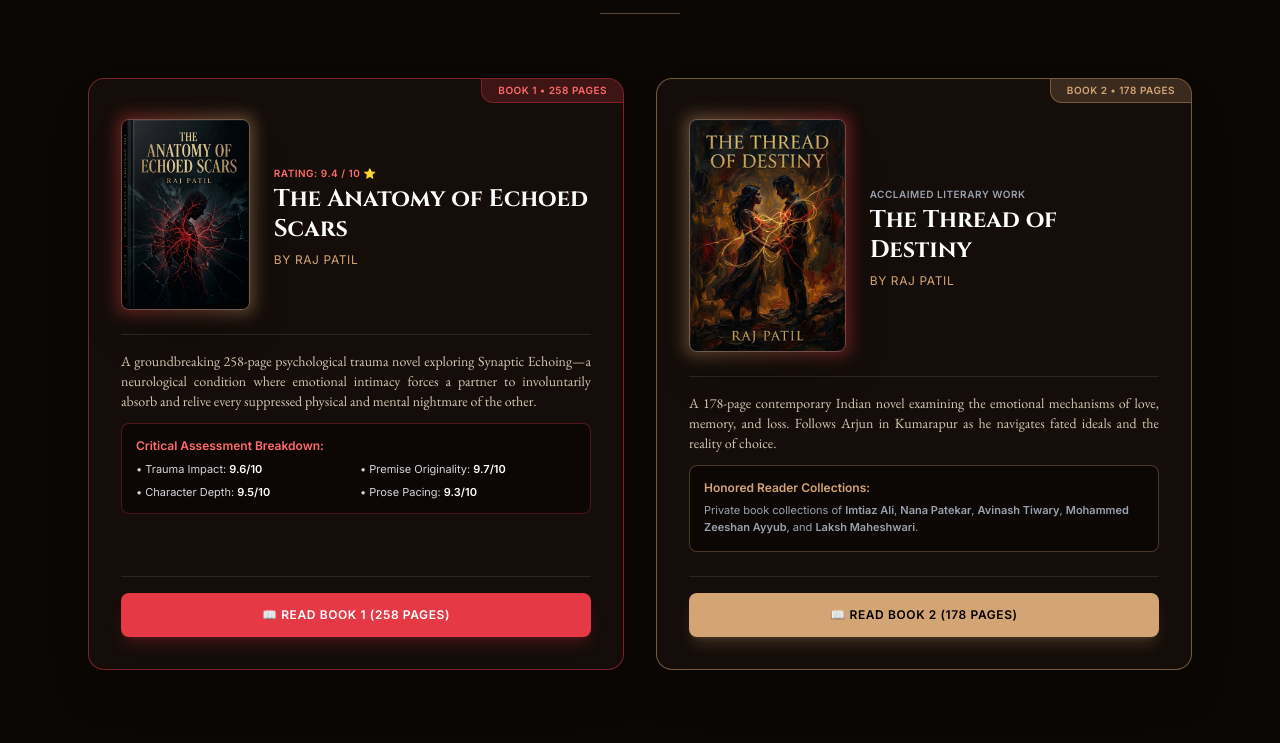
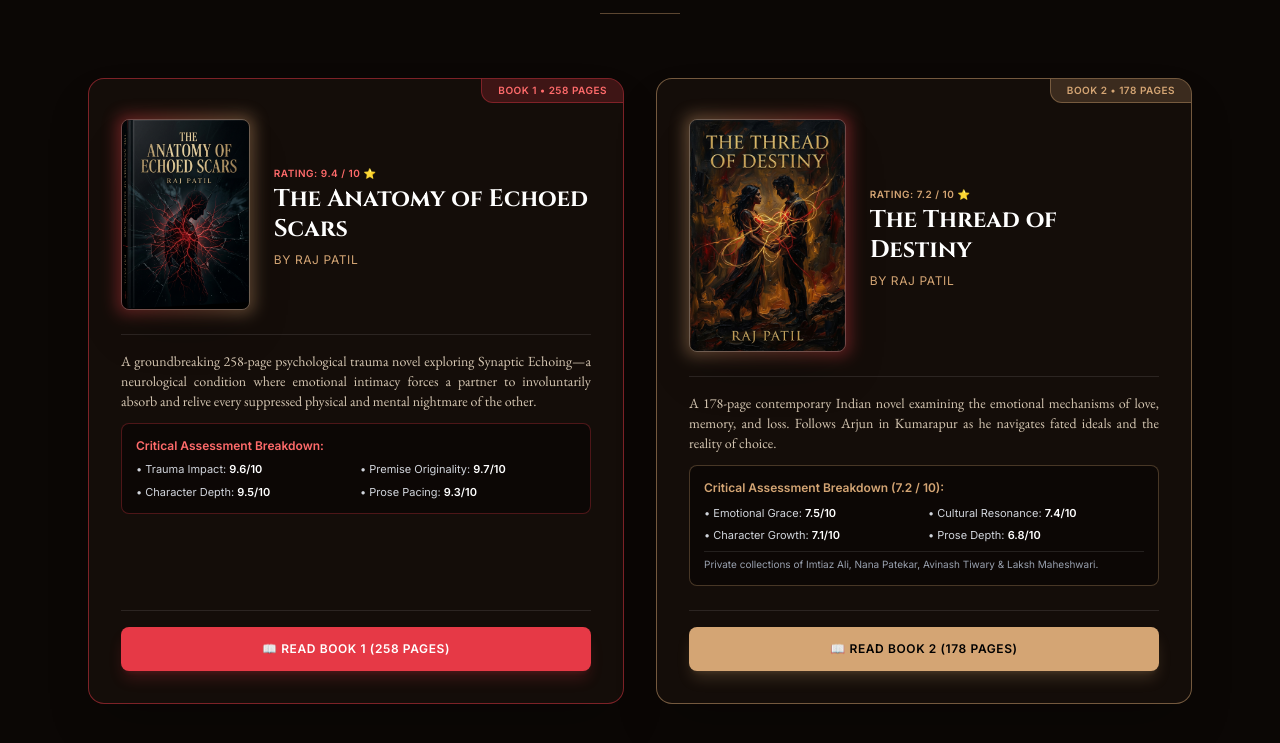
Before and after one commit to lostxmusafir/unreadable-b, a website built with Vite: page book/the-unreadable/index.html in a window 1280 px wide. Shown: the part 269-1012 px from the top of the page. Built offline with nearby package versions, Linux system fonts and the light colour scheme.

Commit message:
feat: Add 7.2 rating and story review for Book 2

```diff
--- a/book/the-unreadable/index.html
+++ b/book/the-unreadable/index.html
@@ -103,7 +103,7 @@
               </div>
 
               <div class="space-y-2">
-                <span class="text-[10px] font-sans font-semibold text-gray-400 uppercase tracking-wider">Acclaimed Literary Work</span>
+                <span class="text-[10px] font-sans font-bold text-[#d4a574] uppercase tracking-wider">RATING: 7.2 / 10 ⭐</span>
                 <h2 class="font-cinzel text-2xl text-white font-bold leading-tight">The Thread of Destiny</h2>
                 <p class="font-sans text-xs text-[#d4a574] uppercase tracking-wider">By Raj Patil</p>
               </div>
@@ -114,11 +114,17 @@
                 A 178-page contemporary Indian novel examining the emotional mechanisms of love, memory, and loss. Follows Arjun in Kumarapur as he navigates fated ideals and the reality of choice.
               </p>
 
-              <div class="bg-black/40 border border-[#d4a574]/30 p-3.5 rounded-lg text-xs font-sans space-y-1 text-gray-300">
-                <div class="text-[#d4a574] font-semibold">Honored Reader Collections:</div>
-                <p class="text-[11px] text-gray-400 leading-relaxed pt-0.5">
-                  Private book collections of <strong>Imtiaz Ali</strong>, <strong>Nana Patekar</strong>, <strong>Avinash Tiwary</strong>, <strong>Mohammed Zeeshan Ayyub</strong>, and <strong>Laksh Maheshwari</strong>.
-                </p>
+              <div class="bg-black/40 border border-[#d4a574]/30 p-3.5 rounded-lg text-xs font-sans space-y-2 text-gray-300">
+                <div class="text-[#d4a574] font-semibold">Critical Assessment Breakdown (7.2 / 10):</div>
+                <div class="grid grid-cols-2 gap-2 text-[11px] pt-0.5">
+                  <div>• Emotional Grace: <strong class="text-white">7.5/10</strong></div>
+                  <div>• Cultural Resonance: <strong class="text-white">7.4/10</strong></div>
+                  <div>• Character Growth: <strong class="text-white">7.1/10</strong></div>
+                  <div>• Prose Depth: <strong class="text-white">6.8/10</strong></div>
+                </div>
+                <div class="pt-1.5 border-t border-white/10 text-[10px] text-gray-400">
+                  Private collections of Imtiaz Ali, Nana Patekar, Avinash Tiwary & Laksh Maheshwari.
+                </div>
               </div>
             </div>
           </div>
--- a/index.html
+++ b/index.html
@@ -202,6 +202,7 @@
               </div>
 
               <div class="space-y-2 text-left">
+                <span class="text-[10px] font-sans font-bold text-[#d4a574] uppercase tracking-wider">RATING: 7.2 / 10 ⭐</span>
                 <h3 class="font-cinzel text-2xl text-white font-bold leading-tight">The Thread of Destiny</h3>
                 <p class="font-sans text-xs text-[#d4a574] uppercase tracking-wider">By Raj Patil</p>
                 <p class="text-xs text-gray-400 font-light leading-relaxed pt-1">
```
